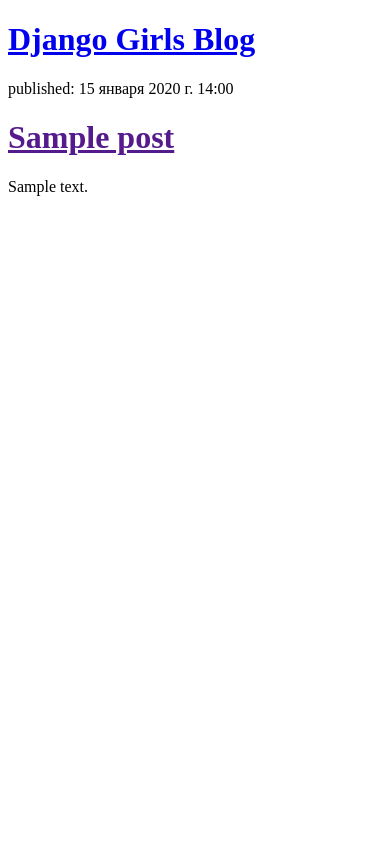
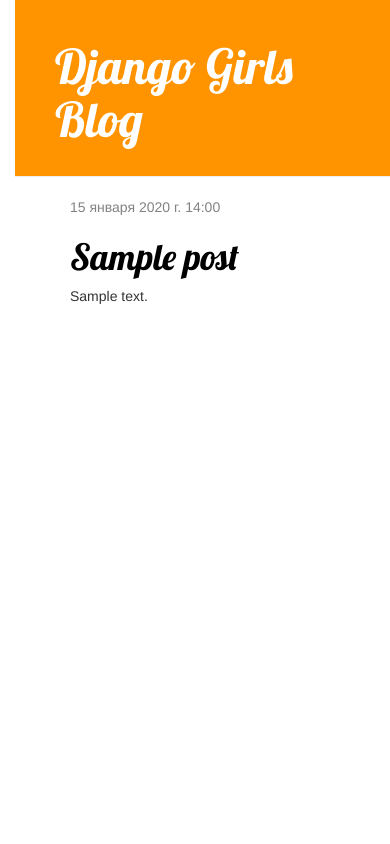
Before and after one commit to Bratkovskay/my-first-blog, a Django app: page / in a window 390 px wide. Run offline with Django 4.2, Linux system fonts and the light colour scheme; tables that the repository leaves empty hold one stand-in row (values such as "Sample post"); some libraries are stand-ins or nearby versions.

Commit message:
Added view and template for detailed blog post as well as CSS for the site.

```diff
--- /dev/null
+++ b/blog/static/css/blog.css
@@ -0,0 +1,55 @@
+h1 a {
+    color: #3ccea9;
+    font-family: 'Lobster';
+}
+
+body {
+    padding-left: 15px;
+}
+
+.page-header {
+    background-color: #ff9400;
+    margin-top: 0;
+    padding: 20px 20px 20px 40px;
+}
+
+.page-header h1, .page-header h1 a, .page-header h1 a:visited, .page-header h1 a:active {
+    color: #ffffff;
+    font-size: 36pt;
+    text-decoration: none;
+}
+
+.content {
+    margin-left: 40px;
+}
+
+h1, h2, h3, h4 {
+    font-family: 'Lobster', cursive;
+}
+
+.date {
+    color: #828282;
+}
+
+.save {
+    float: right;
+}
+
+.post-form textarea, .post-form input {
+    width: 100%;
+}
+
+.top-menu, .top-menu:hover, .top-menu:visited {
+    color: #ffffff;
+    float: right;
+    font-size: 26pt;
+    margin-right: 20px;
+}
+
+.post {
+    margin-bottom: 70px;
+}
+
+.post h1 a, .post h1 a:visited {
+    color: #000000;
+}
--- /dev/null
+++ b/blog/templates/blog/base.html
@@ -0,0 +1,23 @@
+{% load static %}
+<html>
+    <head>
+        <title>Django Girls blog</title>
+        <link rel="stylesheet" href="//maxcdn.bootstrapcdn.com/bootstrap/3.2.0/css/bootstrap.min.css">
+        <link rel="stylesheet" href="//maxcdn.bootstrapcdn.com/bootstrap/3.2.0/css/bootstrap-theme.min.css">
+        <link href='//fonts.googleapis.com/css?family=Lobster&subset=latin,latin-ext' rel='stylesheet' type='text/css'>
+        <link rel="stylesheet" href="{% static 'css/blog.css' %}">
+    </head>
+    <body>
+        <div class="page-header">
+            <h1><a href="/">Django Girls Blog</a></h1>
+        </div>
+        <div class="content container">
+            <div class="row">
+                <div class="col-md-8">
+                {% block content %}
+                {% endblock %}
+                </div>
+            </div>
+        </div>
+    </body>
+</html>
--- a/blog/templates/post_list.html
+++ b/blog/templates/post_list.html
@@ -1,21 +1,14 @@
 
-<!DOCTYPE html>
-<html>
-    <head>
-        <title>Django Girls blog</title>
-    </head>
-    <body>
-        <div>
-            <h1><a href="/">Django Girls Blog</a></h1>
+{% extends 'blog/base.html' %}
+
+{% block content %}
+    {% for post in posts %}
+        <div class="post">
+            <div class="date">
+                {{ post.published_date }}
+            </div>
+            <h1><a href="{% url 'post_detail' pk=post.pk %}">{{ post.title }}</a></h1>
+            <p>{{ post.text|linebreaksbr }}</p>
         </div>
-
-        {% for post in posts %}
-            <div>
-                <p>published: {{ post.published_date }}</p>
-                <h1><a href="">{{ post.title }}</a></h1>
-                <p>{{ post.text|linebreaksbr }}</p>
-            </div>
-        {% endfor %}
-
-    </body>
-</html>
+    {% endfor %}
+{% endblock %}
--- a/blog/urls.py
+++ b/blog/urls.py
@@ -3,6 +3,7 @@
 from .views import PostList
 
 urlpatterns = [
-    path('', PostList.as_view())
+    path('', PostList.as_view()),
+    path('post/<int:pk>/', views.post_detail, name='post_detail'),
 
 ]
--- a/blog/views.py
+++ b/blog/views.py
@@ -4,6 +4,7 @@
 from django.views.generic import ListView, DetailView
 from .models import Post
 from django.utils import timezone
+from django.shortcuts import render, get_object_or_404
 
 class PostList(ListView):
     model = Post
@@ -14,6 +15,10 @@
     posts = Post.objects.filter(published_date__lte=timezone.now()).order_by('published_date')
     return render(request, 'blog/post_list.html', {'posts': posts})
 
+def post_detail(request, pk):
+    post = get_object_or_404(Post, pk=pk)
+    return render(request, 'blog/post_detail.html', {'post': post})
+
 #def post_list (request):
     #return HttpResponse('blog/post_list.html')
 
```
Also changed, not shown: blog/templates/blog/post_detail.html (added, +13 -0 lines).
